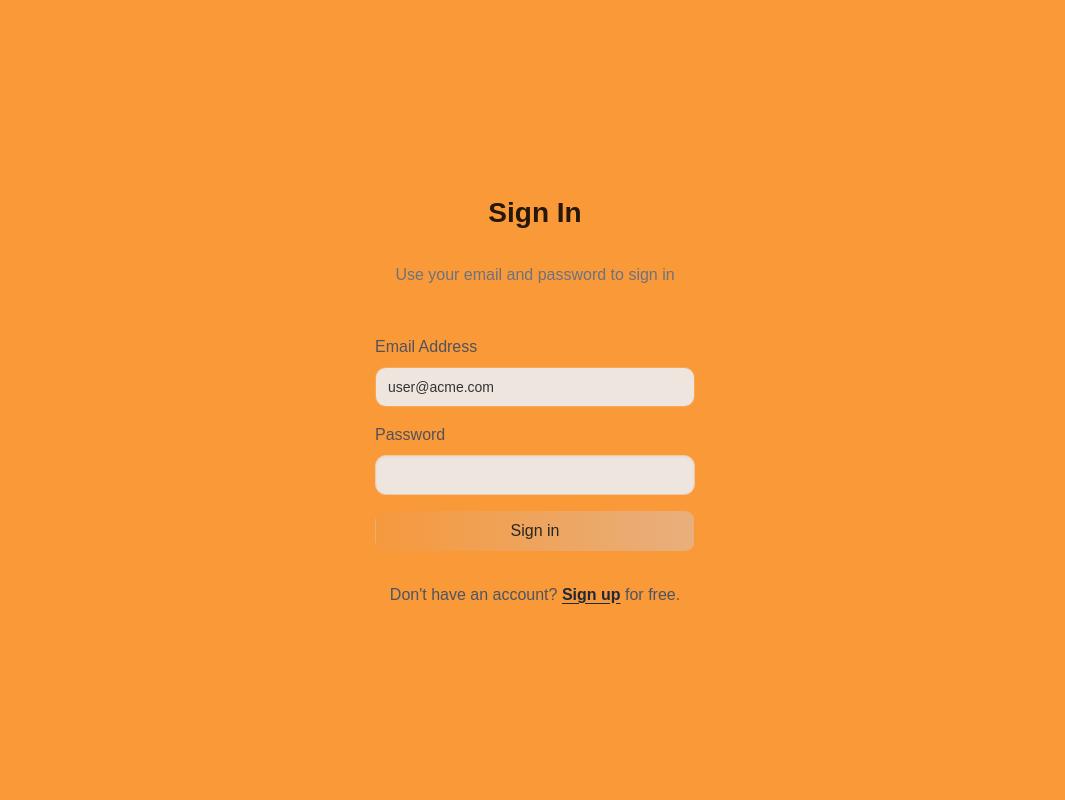
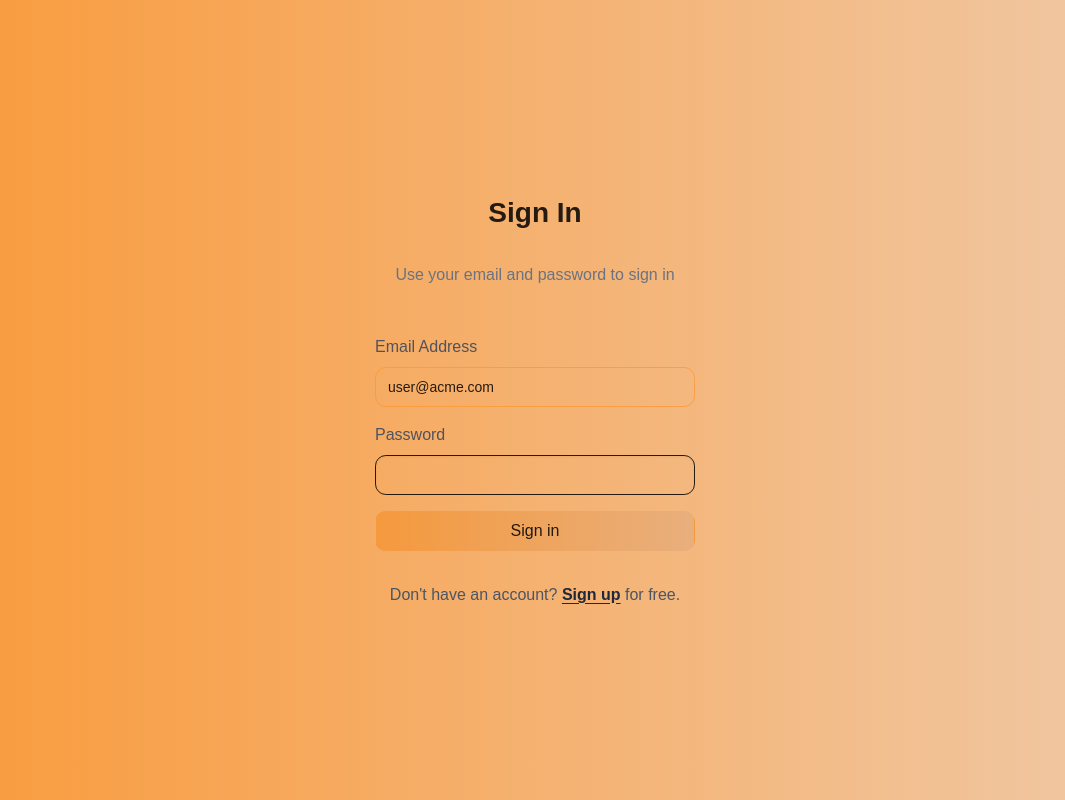
Before and after one commit to zetareticula/klever-nextjs-ai, a Next.js app: page /login in a window 1280 px wide. Shown: the whole page, without its empty margins (105-1170 px from the left). Built offline with nearby package versions, Linux system fonts and the light colour scheme; a web font is replaced by a local one.

Commit message:
Improved global.css with Fixed Gradients
 Simplified CSS selectors for better performance

```diff
--- a/app/globals.css
+++ b/app/globals.css
@@ -3,20 +3,109 @@
 @tailwind utilities;
 
 :root {
-    /* Base colors for light mode */
+    /* Base colors for light mode with proper HSL syntax */
     --foreground-rgb: 0, 0, 0;
-    /* Warm orange to peach gradient for reduced eye strain */
     --background-start-rgb: 30, 95%, 60%;
     --background-end-rgb: 28, 70%, 80%;
+
+    /* Color system variables */
+    --background: hsl(30, 95%, 60%);
+    --foreground: hsl(0, 0%, 15%);  /* Slightly softer than pure black */
+    --card: hsl(28, 70%, 80%);
+    --card-foreground: hsl(0, 0%, 15%);
+    --popover: hsl(28, 70%, 80%);
+    --popover-foreground: hsl(0, 0%, 15%);
+    --primary: hsl(30, 95%, 60%);
+    --primary-foreground: hsl(0, 0%, 15%);
+    --secondary: hsl(120, 40%, 45%);  /* Softer green */
+    --secondary-foreground: hsl(0, 0%, 100%);
+    --muted: hsl(28, 30%, 90%);
+    --muted-foreground: hsl(0, 0%, 20%);
+    --accent: hsl(120, 40%, 45%);
+    --accent-foreground: hsl(0, 0%, 100%);
+    --destructive: hsl(0, 70%, 60%);  /* Softer red */
+    --destructive-foreground: hsl(0, 0%, 98%);
+    --border: hsl(30, 60%, 65%);
+    --input: hsl(28, 70%, 80%);
+    --ring: hsl(30, 95%, 60%);
+    --chart-1: hsl(30, 95%, 60%);
+    --chart-2: hsl(28, 70%, 80%);
+    --chart-3: hsl(120, 40%, 45%);
+    --chart-4: hsl(30, 75%, 55%);
+    --chart-5: hsl(120, 50%, 40%);
+    --radius: 0.8rem;
+
+    /* Sidebar specific variables */
+    --sidebar-background: hsl(30, 80%, 65%);
+    --sidebar-foreground: hsl(0, 0%, 15%);
+    --sidebar-primary: hsl(30, 95%, 60%);
+    --sidebar-primary-foreground: hsl(0, 0%, 15%);
+    --sidebar-accent: hsl(120, 40%, 45%);
+    --sidebar-accent-foreground: hsl(0, 0%, 100%);
+    --sidebar-border: hsl(30, 60%, 65%);
+    --sidebar-ring: hsl(30, 95%, 60%);
+
+    /* Gradient definitions */
+    --main-gradient: linear-gradient(to right, hsl(30, 95%, 60%), hsl(28, 70%, 80%));
+    --button-gradient: linear-gradient(to right, hsl(30, 90%, 60%), hsl(28, 70%, 70%));
+    --header-gradient: linear-gradient(to right, hsl(30, 95%, 55%), hsl(28, 65%, 75%));
+    --table-header-gradient: linear-gradient(to right, hsl(30, 70%, 65%), hsl(28, 60%, 75%));
+    --scrollbar-track-gradient: linear-gradient(to bottom, hsl(30, 50%, 85%), hsl(28, 40%, 90%));
+    --scrollbar-thumb-gradient: linear-gradient(to bottom, hsl(30, 70%, 65%), hsl(28, 60%, 75%));
 }
 
 @media (prefers-color-scheme: dark) {
     :root {
         --foreground-rgb: 255, 255, 255;
-        /* Darker version of the same gradient for dark mode */
         --background-start-rgb: 30, 70%, 40%;
         --background-end-rgb: 28, 60%, 55%;
     }
+}
+
+.dark {
+    /* Dark mode with reduced contrast for eye strain */
+    --background: hsl(30, 70%, 40%);
+    --foreground: hsl(0, 0%, 95%);  /* Not pure white */
+    --card: hsl(30, 65%, 35%);
+    --card-foreground: hsl(0, 0%, 95%);
+    --popover: hsl(30, 65%, 35%);
+    --popover-foreground: hsl(0, 0%, 95%);
+    --primary: hsl(28, 60%, 65%);
+    --primary-foreground: hsl(0, 0%, 15%);
+    --secondary: hsl(120, 35%, 35%);
+    --secondary-foreground: hsl(0, 0%, 95%);
+    --muted: hsl(30, 50%, 30%);
+    --muted-foreground: hsl(0, 0%, 85%);
+    --accent: hsl(120, 35%, 35%);
+    --accent-foreground: hsl(0, 0%, 95%);
+    --destructive: hsl(0, 50%, 40%);
+    --destructive-foreground: hsl(0, 0%, 95%);
+    --border: hsl(30, 50%, 45%);
+    --input: hsl(30, 50%, 45%);
+    --ring: hsl(28, 45%, 70%);
+    --chart-1: hsl(30, 70%, 55%);
+    --chart-2: hsl(28, 60%, 65%);
+    --chart-3: hsl(120, 35%, 45%);
+    --chart-4: hsl(30, 65%, 50%);
+    --chart-5: hsl(120, 45%, 35%);
+
+    /* Sidebar dark mode variables */
+    --sidebar-background: hsl(30, 65%, 35%);
+    --sidebar-foreground: hsl(0, 0%, 95%);
+    --sidebar-primary: hsl(30, 70%, 50%);
+    --sidebar-primary-foreground: hsl(0, 0%, 95%);
+    --sidebar-accent: hsl(120, 35%, 35%);
+    --sidebar-accent-foreground: hsl(0, 0%, 95%);
+    --sidebar-border: hsl(30, 50%, 45%);
+    --sidebar-ring: hsl(30, 70%, 55%);
+
+    /* Dark mode gradient definitions */
+    --main-gradient: linear-gradient(to right, hsl(30, 70%, 40%), hsl(28, 60%, 55%));
+    --button-gradient: linear-gradient(to right, hsl(30, 70%, 45%), hsl(28, 60%, 55%));
+    --header-gradient: linear-gradient(to right, hsl(30, 70%, 35%), hsl(28, 55%, 45%));
+    --table-header-gradient: linear-gradient(to right, hsl(30, 60%, 40%), hsl(28, 50%, 45%));
+    --scrollbar-track-gradient: linear-gradient(to bottom, hsl(30, 30%, 25%), hsl(28, 25%, 30%));
+    --scrollbar-thumb-gradient: linear-gradient(to bottom, hsl(30, 50%, 45%), hsl(28, 45%, 50%));
 }
 
 @layer utilities {
@@ -26,86 +115,11 @@
 }
 
 @layer base {
-    :root {
-        /* Updated colors for eye strain reduction */
-        --background: 30 95% 60%;
-        --foreground: 0 0% 15%;  /* Slightly softer than pure black */
-        --card: 28 70% 80%;
-        --card-foreground: 0 0% 15%;
-        --popover: 28 70% 80%;
-        --popover-foreground: 0 0% 15%;
-        --primary: 30 95% 60%;
-        --primary-foreground: 0 0% 15%;
-        --secondary: 120 40% 45%;  /* Softer green */
-        --secondary-foreground: 0 0% 100%;
-        --muted: 28 30% 90%;
-        --muted-foreground: 0 0% 20%;
-        --accent: 120 40% 45%;
-        --accent-foreground: 0 0% 100%;
-        --destructive: 0 70% 60%;  /* Softer red */
-        --destructive-foreground: 0 0% 98%;
-        --border: 30 60% 65%;
-        --input: 28 70% 80%;
-        --ring: 30 95% 60%;
-        --chart-1: 30 95% 60%;
-        --chart-2: 28 70% 80%;
-        --chart-3: 120 40% 45%;
-        --chart-4: 30 75% 55%;
-        --chart-5: 120 50% 40%;
-        --radius: 0.8rem;  /* Slightly larger radius for softer appearance */
-        --sidebar-background: 30 80% 65%;
-        --sidebar-foreground: 0 0% 15%;
-        --sidebar-primary: 30 95% 60%;
-        --sidebar-primary-foreground: 0 0% 15%;
-        --sidebar-accent: 120 40% 45%;
-        --sidebar-accent-foreground: 0 0% 100%;
-        --sidebar-border: 30 60% 65%;
-        --sidebar-ring: 30 95% 60%;
-    }
-
-    .dark {
-        /* Dark mode with reduced contrast for eye strain */
-        --background: 30 70% 40%;
-        --foreground: 0 0% 95%;  /* Not pure white */
-        --card: 30 65% 35%;
-        --card-foreground: 0 0% 95%;
-        --popover: 30 65% 35%;
-        --popover-foreground: 0 0% 95%;
-        --primary: 28 60% 65%;
-        --primary-foreground: 0 0% 15%;
-        --secondary: 120 35% 35%;
-        --secondary-foreground: 0 0% 95%;
-        --muted: 30 50% 30%;
-        --muted-foreground: 0 0% 85%;
-        --accent: 120 35% 35%;
-        --accent-foreground: 0 0% 95%;
-        --destructive: 0 50% 40%;
-        --destructive-foreground: 0 0% 95%;
-        --border: 30 50% 45%;
-        --input: 30 50% 45%;
-        --ring: 28 45% 70%;
-        --chart-1: 30 70% 55%;
-        --chart-2: 28 60% 65%;
-        --chart-3: 120 35% 45%;
-        --chart-4: 30 65% 50%;
-        --chart-5: 120 45% 35%;
-        --sidebar-background: 30 65% 35%;
-        --sidebar-foreground: 0 0% 95%;
-        --sidebar-primary: 30 70% 50%;
-        --sidebar-primary-foreground: 0 0% 95%;
-        --sidebar-accent: 120 35% 35%;
-        --sidebar-accent-foreground: 0 0% 95%;
-        --sidebar-border: 30 50% 45%;
-        --sidebar-ring: 30 70% 55%;
-    }
-}
-
-@layer base {
     * {
         @apply border-border;
     }
 
- /* Body background gradient fix */
+    /* Body with proper background gradient implementation */
     body {
         /* Ensure Aptos font is applied */
         font-family: "Aptos", sans-serif;
@@ -114,19 +128,21 @@ body {
         line-height: 1.5;
         /* Slightly softer than pure black */
         color: rgba(0, 0, 0, 0.85) !important;
-    /* Fix the warm orange to peach gradient */
-    background: linear-gradient(to right, hsl(30, 95%, 60%), hsl(28, 70%, 80%)) fixed;
+        /* Fix the warm orange to terracotta gradient */
+        background: var(--main-gradient);
         background-size: 100% 100%;
         background-repeat: no-repeat;
+        background-attachment: fixed;
         @apply text-foreground;
     }
 
     .dark body {
         color: rgba(245, 245, 245, 0.95) !important;
         /* Darker gradient for dark mode - fixed */
-    background: linear-gradient(to right, hsl(30, 70%, 40%), hsl(28, 60%, 55%)) fixed;
+        background: var(--main-gradient);
         background-size: 100% 100%;
         background-repeat: no-repeat;
+        background-attachment: fixed;
     }
 
     /* Ensure Aptos font is properly defined */
@@ -160,12 +176,8 @@ body {
 
     /* Improve focus states for accessibility */
     :focus {
-        outline: 3px solid hsl(30, 95%, 60%);
+        outline: 3px solid var(--primary);
         outline-offset: 2px;
-    }
-
-    .dark :focus {
-        outline: 3px solid hsl(30, 70%, 50%);
     }
 }
 
@@ -198,12 +210,7 @@ body {
 .cm-gutters {
     @apply outline-none selection:bg-zinc-200 dark:selection:bg-zinc-700 !important;
     /* Match main gradient */
-    background: linear-gradient(to right, hsl(30, 95%, 60%), hsl(28, 70%, 80%)) !important;
-}
-
-.dark .cm-editor,
-.dark .cm-gutters {
-    background: linear-gradient(to right, hsl(30, 70%, 40%), hsl(28, 60%, 55%)) !important;
+    background: var(--main-gradient) !important;
 }
 
 /* Softer selection colors */
@@ -241,22 +248,22 @@ body {
 
 /* Component styles with eye-friendly gradients */
 .card, .button, .input {
-    background: linear-gradient(to right, hsl(30, 85%, 65%), hsl(28, 65%, 75%));
+    background: var(--main-gradient);
     @apply border-green-500/60 text-green-900 shadow-sm;
 }
 
 .dark .card, .dark .button, .dark .input {
-    background: linear-gradient(to right, hsl(30, 65%, 45%), hsl(28, 55%, 50%));
+    background: var(--main-gradient);
     @apply border-green-700/60 text-green-100 shadow-sm;
 }
 
 /* Softer footer gradient */
 .footer {
-    background: linear-gradient(to bottom, hsl(28, 70%, 80%), hsl(120, 40%, 45%));
+    background: linear-gradient(to bottom, var(--card), var(--secondary));
 }
 
 .dark .footer {
-    background: linear-gradient(to bottom, hsl(28, 60%, 55%), hsl(120, 35%, 35%));
+    background: linear-gradient(to bottom, var(--card), var(--secondary));
 }
 
 /* Accessibility improvements for interactive elements */
@@ -379,7 +386,7 @@ button, .btn {
     border-radius: var(--radius);
     font-weight: 500;
     transition: all 0.2s ease;
-    background: linear-gradient(to right, hsl(30, 90%, 60%), hsl(28, 70%, 70%));
+    background: var(--button-gradient);
     border: 1px solid transparent;
     color: hsla(0, 0%, 10%, 0.9);
 }
@@ -394,7 +401,7 @@ button:active, .btn:active {
 }
 
 .dark button, .dark .btn {
-    background: linear-gradient(to right, hsl(30, 70%, 45%), hsl(28, 60%, 55%));
+    background: var(--button-gradient);
     color: hsla(0, 0%, 95%, 0.9);
 }
 
@@ -426,12 +433,12 @@ button:active, .btn:active {
 /* Navigation enhancement */
 .nav {
     padding: 1rem;
-    background: linear-gradient(to right, hsl(30, 95%, 55%), hsl(28, 75%, 75%));
+    background: var(--header-gradient);
     border-bottom: 1px solid hsla(30, 60%, 65%, 0.3);
 }
 
 .dark .nav {
-    background: linear-gradient(to right, hsl(30, 70%, 35%), hsl(28, 60%, 50%));
+    background: var(--header-gradient);
     border-bottom: 1px solid hsla(30, 50%, 45%, 0.3);
 }
 
@@ -466,13 +473,13 @@ table {
 th {
     text-align: left;
     padding: 0.75rem 1rem;
-    background: linear-gradient(to right, hsl(30, 70%, 65%), hsl(28, 60%, 75%));
+    background: var(--table-header-gradient);
     font-weight: 600;
     border-bottom: 2px solid hsla(30, 60%, 60%, 0.5);
 }
 
 .dark th {
-    background: linear-gradient(to right, hsl(30, 60%, 40%), hsl(28, 50%, 45%));
+    background: var(--table-header-gradient);
     border-bottom: 2px solid hsla(30, 50%, 40%, 0.5);
 }
 
@@ -541,15 +548,15 @@ pre code {
 }
 
 ::-webkit-scrollbar-track {
-    background: linear-gradient(to bottom, hsl(30, 50%, 85%), hsl(28, 40%, 90%));
+    background: var(--scrollbar-track-gradient);
 }
 
 .dark ::-webkit-scrollbar-track {
-    background: linear-gradient(to bottom, hsl(30, 30%, 25%), hsl(28, 25%, 30%));
+    background: var(--scrollbar-track-gradient);
 }
 
 ::-webkit-scrollbar-thumb {
-    background: linear-gradient(to bottom, hsl(30, 70%, 65%), hsl(28, 60%, 75%));
+    background: var(--scrollbar-thumb-gradient);
     border-radius: 7px;
     border: 3px solid transparent;
     background-clip: content-box;
@@ -561,7 +568,7 @@ pre code {
 }
 
 .dark ::-webkit-scrollbar-thumb {
-    background: linear-gradient(to bottom, hsl(30, 50%, 45%), hsl(28, 45%, 50%));
+    background: var(--scrollbar-thumb-gradient);
     background-clip: content-box;
 }
 
@@ -612,12 +619,12 @@ pre code {
 /* Header component with eye-friendly styling */
 .header {
     padding: 1.5rem 1rem;
-    background: linear-gradient(to right, hsl(30, 95%, 55%), hsl(28, 65%, 75%));
+    background: var(--header-gradient);
     border-bottom: 1px solid hsla(30, 60%, 60%, 0.3);
 }
 
 .dark .header {
-    background: linear-gradient(to right, hsl(30, 70%, 35%), hsl(28, 55%, 45%));
+    background: var(--header-gradient);
     border-bottom: 1px solid hsla(30, 50%, 40%, 0.3);
 }
 
@@ -652,7 +659,7 @@ pre code {
 
 .progress-bar {
     height: 100%;
-    background: linear-gradient(to right, hsl(30, 90%, 60%), hsl(28, 70%, 70%));
+    background: var(--button-gradient);
     border-radius: var(--radius);
     transition: width 0.3s ease;
 }
@@ -662,7 +669,7 @@ pre code {
 }
 
 .dark .progress-bar {
-    background: linear-gradient(to right, hsl(30, 70%, 45%), hsl(28, 60%, 55%));
+    background: var(--button-gradient);
 }
 
 /* Media queries for responsive design */
@@ -729,3 +736,43 @@ pre code {
     background: hsl(30, 70%, 50%);
     color: white;
 }
+
+/* Special embedding effect for switching background colors */
+.embedding-container {
+    position: relative;
+    overflow: hidden;
+    border-radius: var(--radius);
+    transition: background 0.5s ease;
+}
+
+.embedding-container::before {
+    content: '';
+    position: absolute;
+    top: 0;
+    left: 0;
+    right: 0;
+    bottom: 0;
+    background: linear-gradient(to right,
+                               hsla(30, 95%, 60%, 0.25),
+                               hsla(28, 70%, 80%, 0.25));
+    z-index: -1;
+    transition: opacity 0.5s ease;
+}
+
+.embedding-container:hover::before {
+    background: linear-gradient(to right,
+                              hsla(28, 70%, 80%, 0.25),
+                              hsla(30, 95%, 60%, 0.25));
+}
+
+.dark .embedding-container::before {
+    background: linear-gradient(to right,
+                               hsla(30, 70%, 40%, 0.25),
+                               hsla(28, 60%, 55%, 0.25));
+}
+
+.dark .embedding-container:hover::before {
+    background: linear-gradient(to right,
+                              hsla(28, 60%, 55%, 0.25),
+                              hsla(30, 70%, 40%, 0.25));
+}
```
Lines whose indentation alone changed are shown as unchanged.
